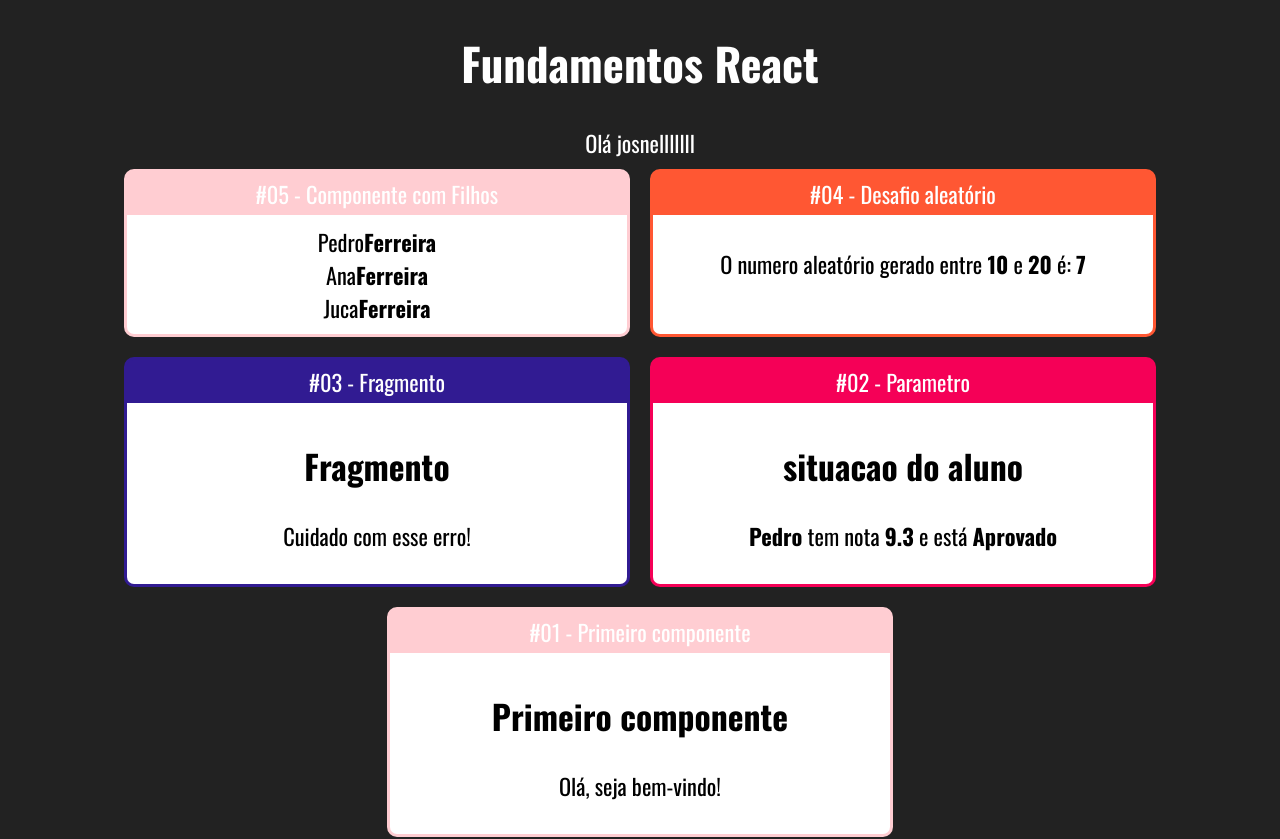
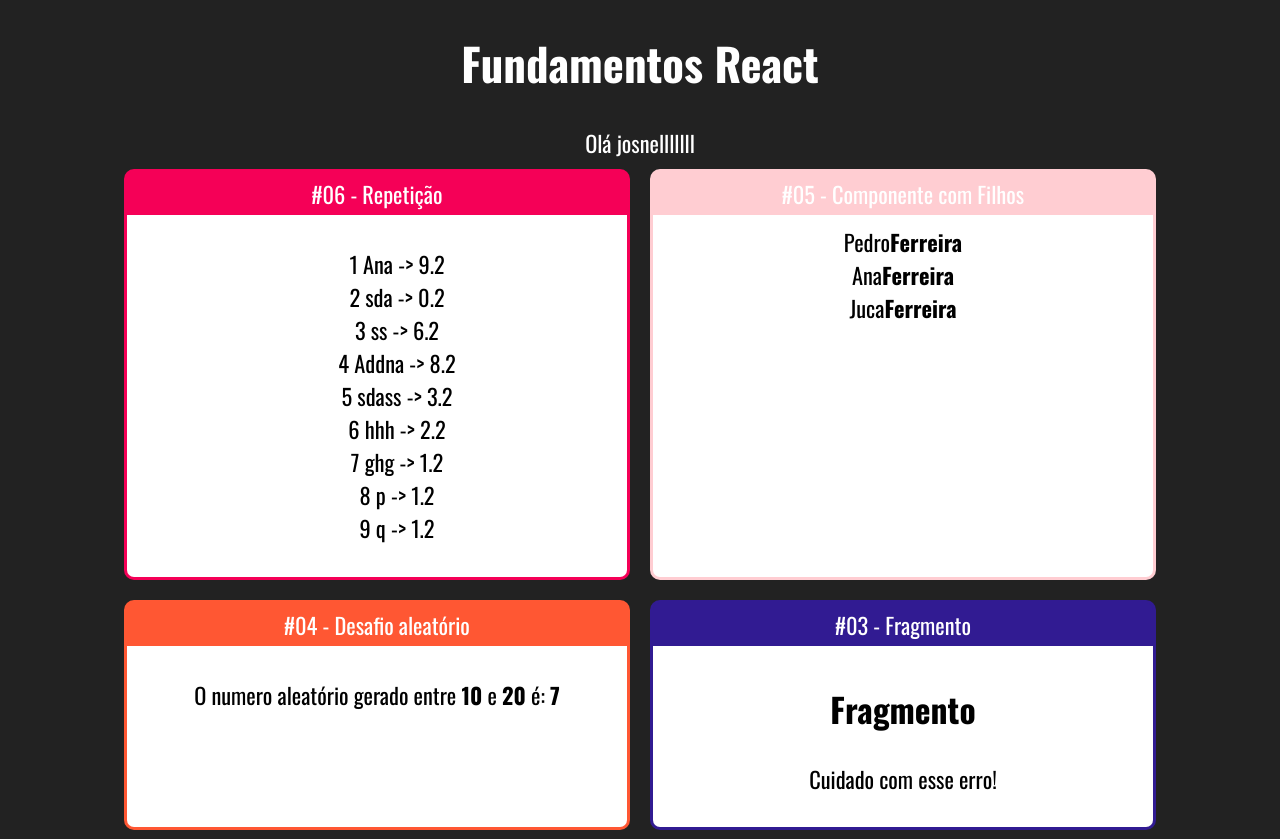
Before and after one commit to icaro-nog/react-redux-udemy, a React (Create React App) app in the folder fundamentos-react/: page / in a window 1280 px wide. Shown: the top 839 px of the page. Built offline with nearby package versions, Linux system fonts and the light colour scheme.

Commit message:
repetição com map

```diff
--- a/fundamentos-react/src/App.jsx
+++ b/fundamentos-react/src/App.jsx
@@ -8,6 +8,7 @@ import Card from './components/layout/Card';
 import './App.css'
 import Familia from './components/basicos/Familia';
 import FamiliaMembro from './components/basicos/FamiliaMembro';
+import ListaAlunos from './components/repeticao/ListaAlunos';
 
 export function App(props) {
     return (
@@ -17,6 +18,13 @@ export function App(props) {
             <br></br>
 
             <div className='Cards'>
+
+                <Card
+                    titulo='#06 - Repetição'
+                    color='#f50057'
+                >
+                    <ListaAlunos></ListaAlunos>
+                </Card>
 
                 <Card
                     titulo='#05 - Componente com Filhos'
--- /dev/null
+++ b/fundamentos-react/src/components/repeticao/ListaAlunos.jsx
@@ -0,0 +1,22 @@
+import React from "react";
+import { alunos } from '../../data/alunos.js'
+
+
+export default function ListaAlunos() {
+
+    const listaAlunos = alunos.map(aluno => {
+        return (
+            <li key={aluno.id} >
+                {aluno.id} {aluno.nome} -> {aluno.nota}
+            </li>
+        )
+    })
+
+    return (
+        <div>
+            <ul style={{ listStyle: 'none' }}>
+                {listaAlunos}
+            </ul>
+        </div>
+    )
+}
--- /dev/null
+++ b/fundamentos-react/src/data/alunos.js
@@ -0,0 +1,15 @@
+const alunos = [
+    { id:1, nome: 'Ana', nota: 9.2 },
+    { id:2, nome: 'sda', nota: 0.2 },
+    { id:3, nome: 'ss', nota: 6.2 },
+    { id:4, nome: 'Addna', nota: 8.2 },
+    { id:5, nome: 'sdass', nota: 3.2 },
+    { id:6, nome: 'hhh', nota: 2.2 },
+    { id:7, nome: 'ghg', nota: 1.2 },
+    { id:8, nome: 'p', nota: 1.2 },
+    { id:9, nome: 'q', nota: 1.2 },
+]
+
+export {
+    alunos
+}
```
